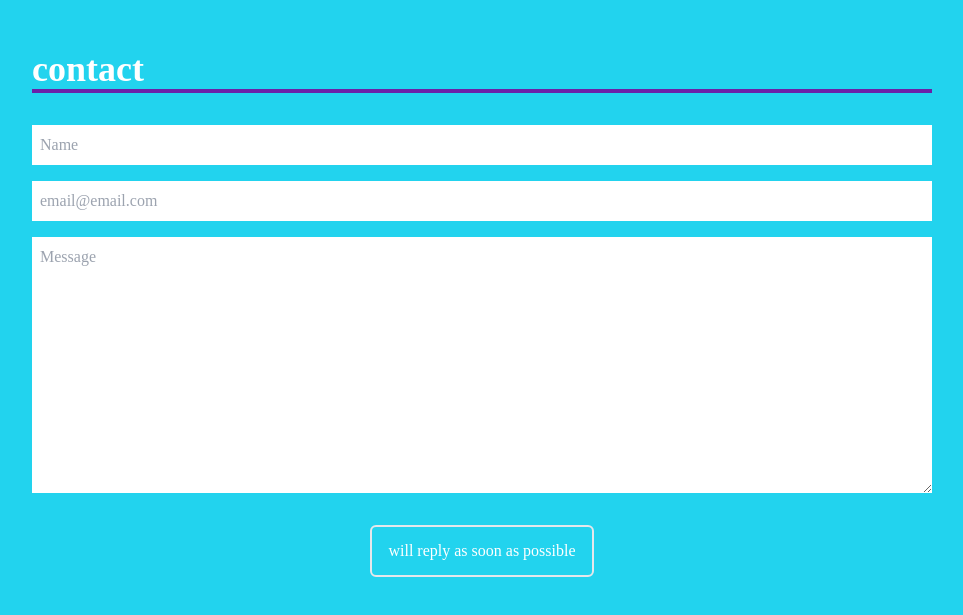
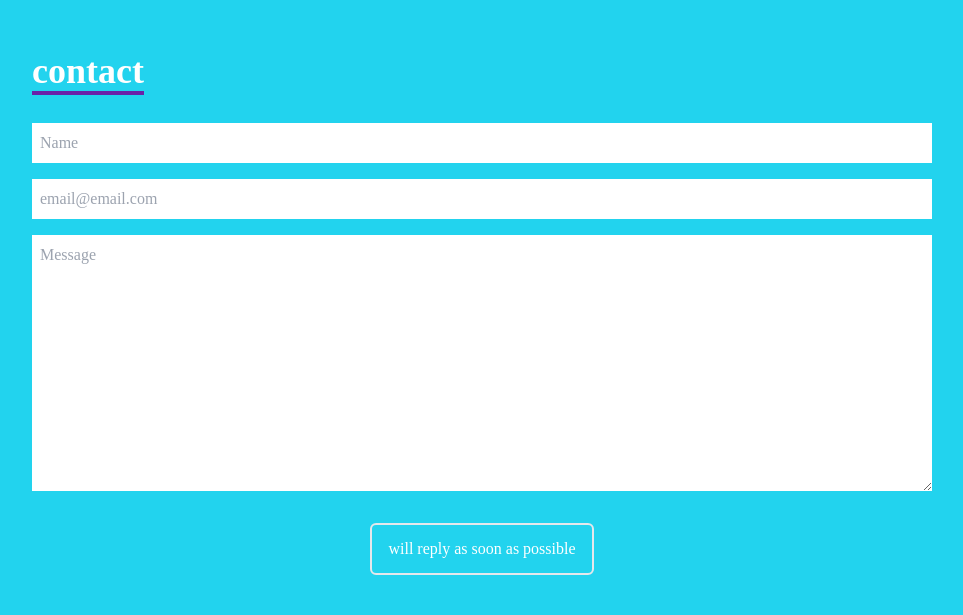
Before and after one commit to Guiroos/my-portfolio, a React (Create React App) app in the folder portfolio-react-tailwind/: page / in a window 1280 px wide. Shown: the part 3271-3886 px from the top of the page, without its empty margins (158-1121 px from the left). Built offline with nearby package versions, Linux system fonts and the light colour scheme.

Commit message:
refactor: input name to email

```diff
--- a/portfolio-react-tailwind/src/components/Contact.jsx
+++ b/portfolio-react-tailwind/src/components/Contact.jsx
@@ -5,11 +5,11 @@ export default function Contact() {
     <div name="contact" className="w-full h-screen flex justify-center items-center p-4">
       <form method="POST" action="https://getform.io/f/66f4fc80-c554-49ca-9555-8e712b2a50b0" className="flex flex-col max-w-[900px] w-full">
         <div className="pb-8">
-          <p className="text-white text-4xl font-bold border-b-4 border-purple-800">contact</p>
+          <p className="text-white text-4xl font-bold inline border-b-4 border-purple-800">contact</p>
         </div>
 
-        <input className="p-2" type="text" placeholder="Name" name="name" />
-        <input className="my-4 p-2" type="email" placeholder="email@email.com" name="name" />
+        <input className="p-2" type="text" name="name" placeholder="Name" />
+        <input className="my-4 p-2" type="email" name="email" placeholder="email@email.com" required />
         <textarea className="p-2" name="message" rows="10" placeholder="Message" />
         <button type="submit" className="text-white rounded-md border-2 hover:bg-purple-800 hover:border-purple-800 flex px-4 py-3 my-8 mx-auto items-center">will reply as soon as possible</button>
       </form>
```
